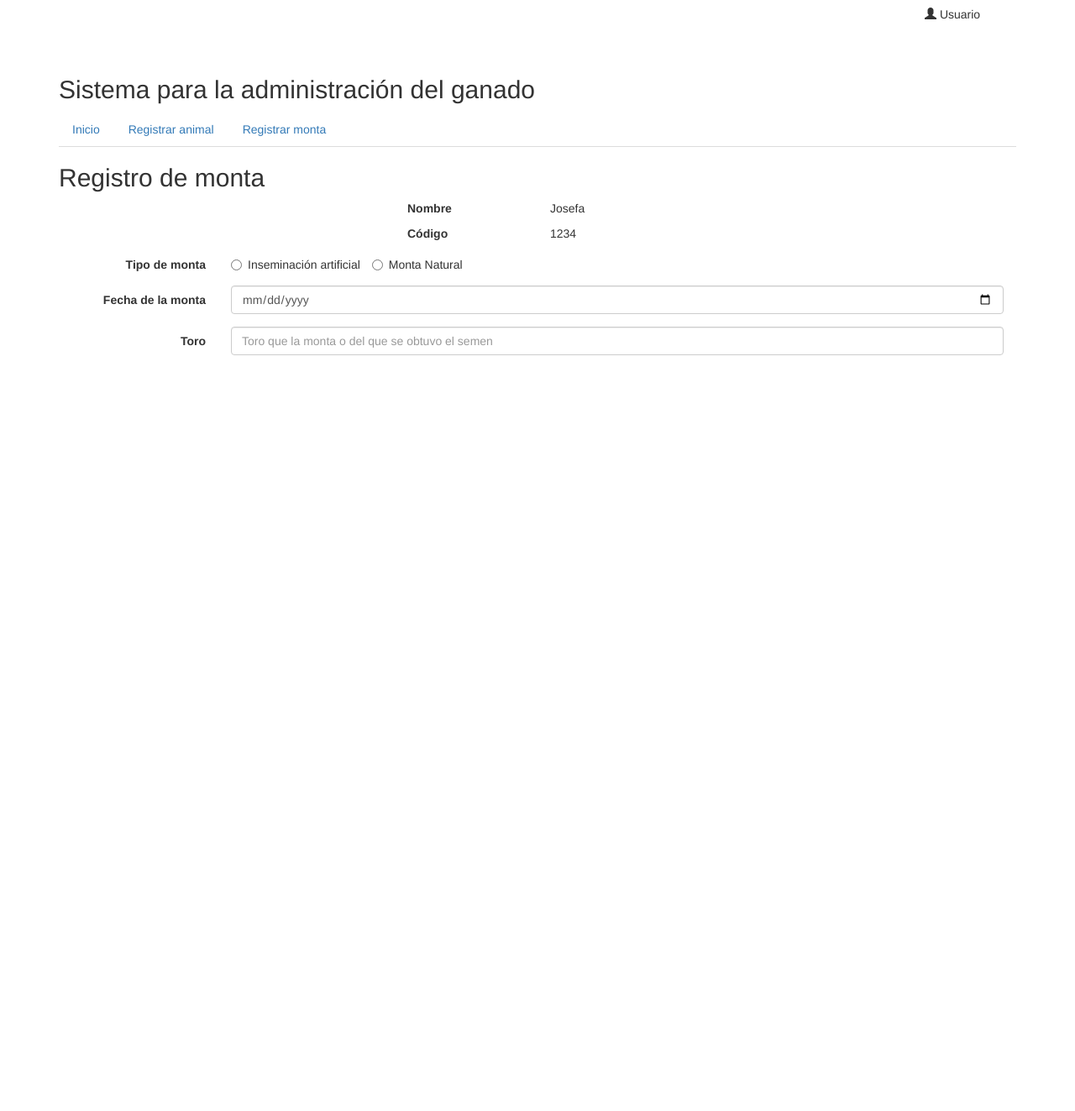
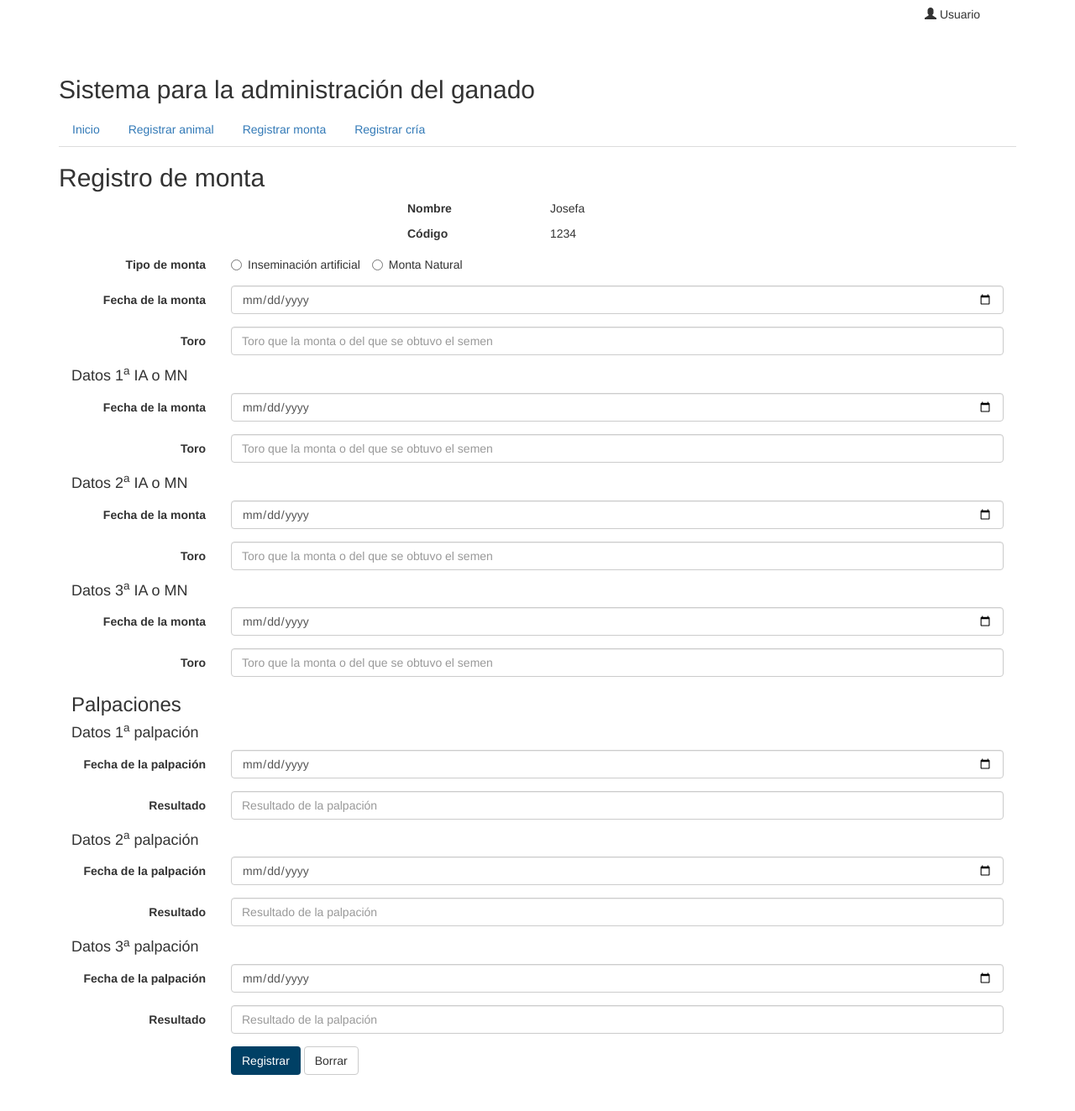
Before and after one commit to Roox01/hacienda, a PHP site: page /registro.php?monta in a window 1280 px wide. Shown: the whole page at 84% size. Before the commit the page ends 423 px from the top, so only its background shows below. Run offline with PHP 8.4, Linux system fonts and the light colour scheme.

Commit message:
Registros

```diff
--- a/registro.php
+++ b/registro.php
@@ -25,6 +25,7 @@ and open the template in the editor.
                 <li role="presentation"><a href="./vista_usuario_1.php">Inicio</a></li>
                 <li role="presentation"><a href="?animal">Registrar animal</a></li>
                 <li role="presentation"><a href="?buscar">Registrar monta</a></li>
+                <li role="presentation"><a href="?cria">Registrar cría</a></li>
             </ul>
             <?php
             $seccion = basename($_SERVER['QUERY_STRING']);
@@ -45,9 +46,9 @@ and open the template in the editor.
                         $imp = 1;
                         include 'registro_monta.php';
                         break;
-                    case 'clasif':
+                    case 'cria':
                         $imp = 1;
-                        include 'clasificacion_fenotipica.php';
+                        include 'registro_cria.php';
                         break;
                 }
                 if ($imp === 0) {
--- a/registro_monta.php
+++ b/registro_monta.php
@@ -43,5 +43,105 @@
                 <input type="number" class="form-control" id="toro" placeholder="Toro que la monta o del que se obtuvo el semen">
             </div>
         </div>
+        <div>
+            <h4>Datos 1<sup>a</sup> IA o MN</h4>
+        </div>
+        <div class="form-group">
+            <label for="fecha_monta_1" class="col-sm-2 control-label">Fecha de la monta</label>
+            <div class="col-sm-10">
+                <input type="date" class="form-control" id="fecha_monta_1" placeholder="Fecha de la monta">
+            </div>
+        </div>
+        <div class="form-group">
+            <label for="toro_1" class="col-sm-2 control-label">Toro</label>
+            <div class="col-sm-10">
+                <input type="number" class="form-control" id="toro_1" placeholder="Toro que la monta o del que se obtuvo el semen">
+            </div>
+        </div>
+        <div>
+            <h4>Datos 2<sup>a</sup> IA o MN</h4>
+        </div>
+        <div class="form-group">
+            <label for="fecha_monta_2" class="col-sm-2 control-label">Fecha de la monta</label>
+            <div class="col-sm-10">
+                <input type="date" class="form-control" id="fecha_monta_2" placeholder="Fecha de la monta">
+            </div>
+        </div>
+        <div class="form-group">
+            <label for="toro_2" class="col-sm-2 control-label">Toro</label>
+            <div class="col-sm-10">
+                <input type="number" class="form-control" id="toro_2" placeholder="Toro que la monta o del que se obtuvo el semen">
+            </div>
+        </div>
+        <div>
+            <h4>Datos 3<sup>a</sup> IA o MN</h4>
+        </div>
+        <div class="form-group">
+            <label for="fecha_monta_3" class="col-sm-2 control-label">Fecha de la monta</label>
+            <div class="col-sm-10">
+                <input type="date" class="form-control" id="fecha_monta_3" placeholder="Fecha de la monta">
+            </div>
+        </div>
+        <div class="form-group">
+            <label for="toro_3" class="col-sm-2 control-label">Toro</label>
+            <div class="col-sm-10">
+                <input type="number" class="form-control" id="toro_3" placeholder="Toro que la monta o del que se obtuvo el semen">
+            </div>
+        </div>
+        <div>
+            <h3>Palpaciones</h3>
+        </div>
+        <div>
+            <h4>Datos 1<sup>a</sup> palpación</h4>
+        </div>
+        <div class="form-group">
+            <label for="fecha_1" class="col-sm-2 control-label">Fecha de la palpación</label>
+            <div class="col-sm-10">
+                <input type="date" class="form-control" id="fecha_1" placeholder="Fecha de la palpación">
+            </div>
+        </div>
+        <div class="form-group">
+            <label for="resultado_1" class="col-sm-2 control-label">Resultado</label>
+            <div class="col-sm-10">
+                <input type="number" class="form-control" id="resultado_1" placeholder="Resultado de la palpación">
+            </div>
+        </div>
+        <div>
+            <h4>Datos 2<sup>a</sup> palpación</h4>
+        </div>
+        <div class="form-group">
+            <label for="fecha_2" class="col-sm-2 control-label">Fecha de la palpación</label>
+            <div class="col-sm-10">
+                <input type="date" class="form-control" id="fecha_2" placeholder="Fecha de la palpación">
+            </div>
+        </div>
+        <div class="form-group">
+            <label for="resultado_2" class="col-sm-2 control-label">Resultado</label>
+            <div class="col-sm-10">
+                <input type="number" class="form-control" id="resultado_2" placeholder="Resultado de la palpación">
+            </div>
+        </div>
+        <div>
+            <h4>Datos 3<sup>a</sup> palpación</h4>
+        </div>
+        <div class="form-group">
+            <label for="fecha_2" class="col-sm-2 control-label">Fecha de la palpación</label>
+            <div class="col-sm-10">
+                <input type="date" class="form-control" id="fecha_2" placeholder="Fecha de la palpación">
+            </div>
+        </div>
+        <div class="form-group">
+            <label for="resultado_2" class="col-sm-2 control-label">Resultado</label>
+            <div class="col-sm-10">
+                <input type="number" class="form-control" id="resultado_2" placeholder="Resultado de la palpación">
+            </div>
+        </div>
+
+        <div class="form-group">
+            <div class="col-sm-offset-2 col-sm-10">
+                <button type="submit" class="btn btn-ok">Registrar</button>
+                <button type="reset" class="btn btn-default">Borrar</button>
+            </div>
+        </div>
     </form>
 </div>
```
Also changed, not shown: registro_cria.php (added, +66 -0 lines).
